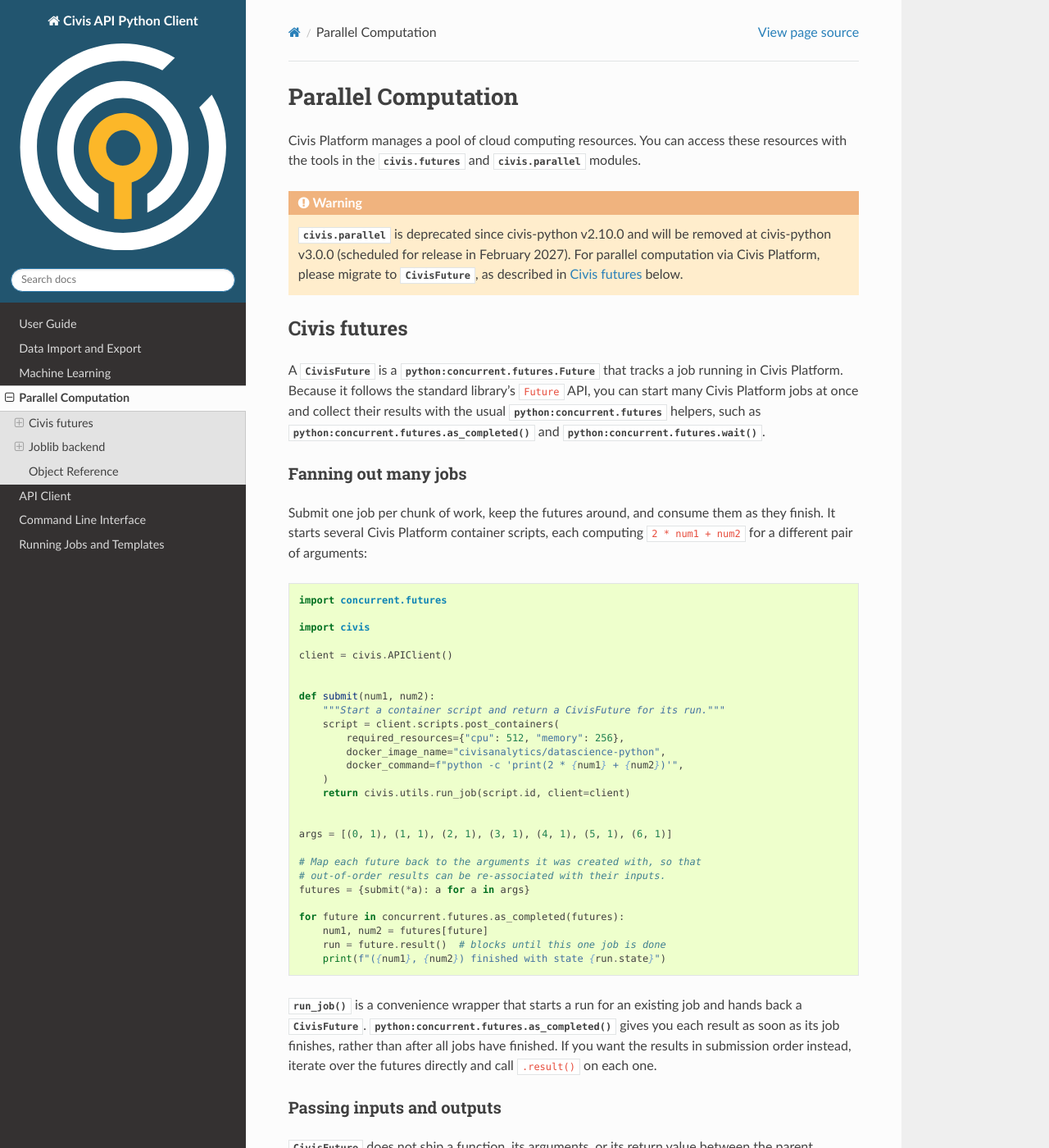
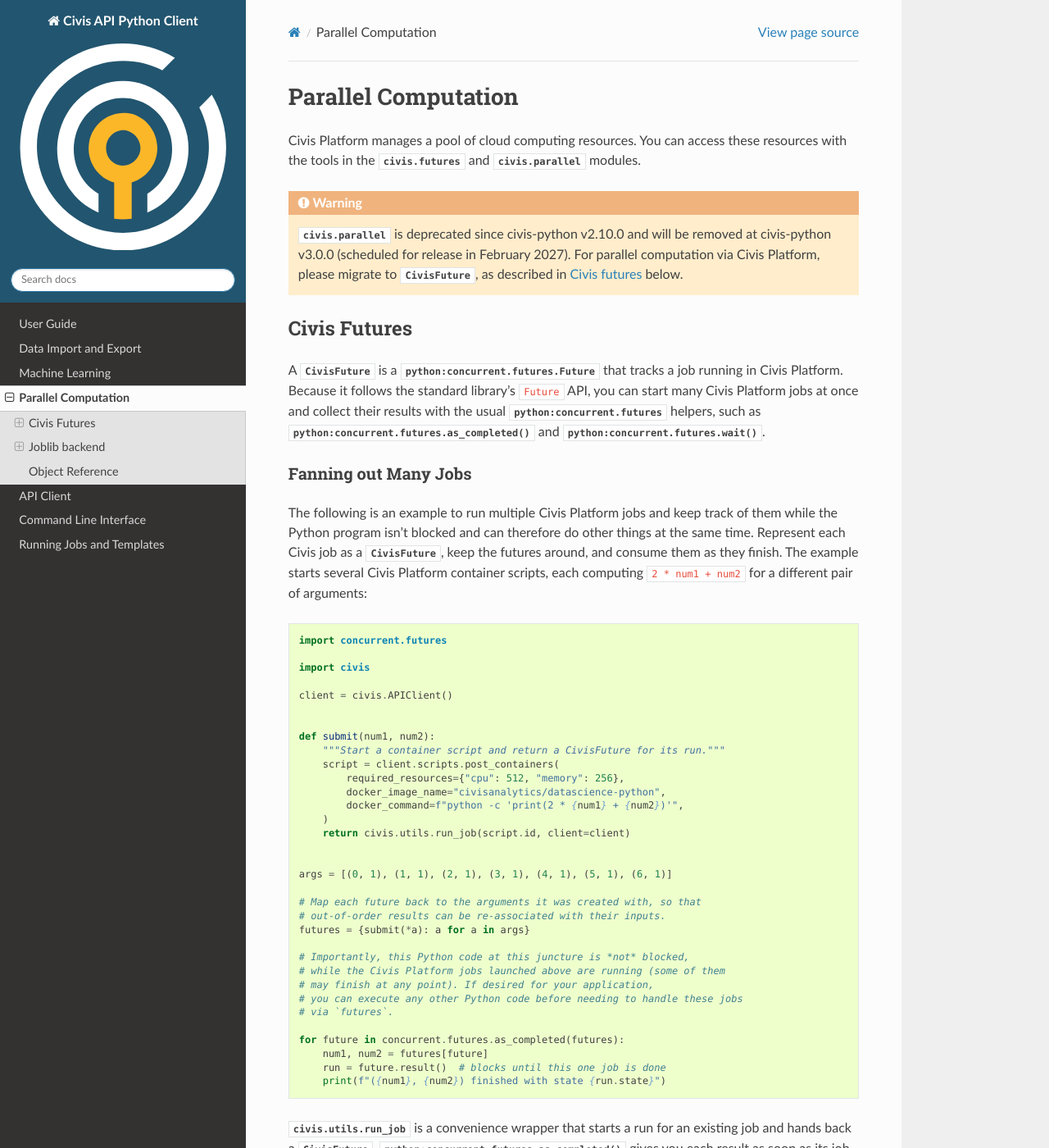
Before and after one commit to civisanalytics/civis-python, a Sphinx documentation site: the page built from docs/parallel.rst, in a window 1280 px wide and 1400 px high. Shown: the whole window at 82% size. Built offline with Sphinx 7.4.7 and the Read the Docs theme 3.1.0, drawn with Linux system fonts in a browser that asks for light colours; some of the changed text lies outside the part shown.

Commit message:
DOC update future documentation

```diff
--- a/docs/parallel.rst
+++ b/docs/parallel.rst
@@ -14,7 +14,7 @@
 
 .. _civis_futures_parallel:
 
-Civis futures
+Civis Futures
 =============
 
 A :class:`~civis.futures.CivisFuture` is a
@@ -25,11 +25,14 @@
 :func:`python:concurrent.futures.as_completed` and
 :func:`python:concurrent.futures.wait`.
 
-Fanning out many jobs
+Fanning out Many Jobs
 ---------------------
 
-Submit one job per chunk of work, keep the futures around, and consume them as
-they finish. It starts several Civis Platform
+The following is an example to run multiple Civis Platform jobs and keep track of them
+while the Python program isn't blocked and can therefore do other things at the same time.
+Represent each Civis job as a :class:`~civis.futures.CivisFuture`,
+keep the futures around, and consume them as
+they finish. The example starts several Civis Platform
 container scripts, each computing ``2 * num1 + num2`` for a different pair of
 arguments:
 
@@ -58,12 +61,18 @@
     # out-of-order results can be re-associated with their inputs.
     futures = {submit(*a): a for a in args}
 
+    # Importantly, this Python code at this juncture is *not* blocked,
+    # while the Civis Platform jobs launched above are running (some of them
+    # may finish at any point). If desired for your application,
+    # you can execute any other Python code before needing to handle these jobs
+    # via `futures`.
+
     for future in concurrent.futures.as_completed(futures):
         num1, num2 = futures[future]
         run = future.result()  # blocks until this one job is done
         print(f"({num1}, {num2}) finished with state {run.state}")
 
-:func:`~civis.utils.run_job` is a convenience wrapper that starts a run for an
+:func:`civis.utils.run_job <civis.utils.run_job>` is a convenience wrapper that starts a run for an
 existing job and hands back a :class:`~civis.futures.CivisFuture`.
 :func:`python:concurrent.futures.as_completed` gives you
 each result as soon
@@ -71,7 +80,7 @@
 results in submission order instead, iterate over the futures directly and call
 ``.result()`` on each one.
 
-Passing inputs and outputs
+Passing Inputs and Outputs
 --------------------------
 
 :class:`~civis.futures.CivisFuture` does not ship a function, its arguments,
@@ -86,6 +95,8 @@
   Civis Files.
 
 .. code-block:: python
+
+    # A parent job running a child job and retrieving its result.
 
     import io
 
@@ -119,12 +130,16 @@
 
 .. code-block:: python
 
+    # The child job.
+
     import os
 
     import civis
 
+    # Some work has happened and produced an output file.
+    output_path = "some_output.txt"
     client = civis.APIClient()
-    output_file_id = civis.io.file_to_civis(buf, name="my-output", client=client)
+    output_file_id = civis.io.file_to_civis(output_path, name="my-output", client=client)
     client.scripts.post_containers_runs_outputs(
         os.environ["CIVIS_JOB_ID"],
         os.environ["CIVIS_RUN_ID"],
@@ -132,11 +147,16 @@
         output_file_id,
     )
 
-A child job can also read the ``CIVIS_JOB_ID`` and ``CIVIS_RUN_ID`` environment
-variables to identify itself, and you can pass the parent's own job and run IDs
+As this code shows, a child job can read the ``CIVIS_JOB_ID`` and ``CIVIS_RUN_ID``
+environment
+variables to identify itself.
+
+You can also pass the parent's own job and run IDs
 down to it if the child needs to communicate back to the parent:
 
 .. code-block:: python
+
+    # A parent job passing its own job and run IDs to its child job.
 
     import os
 
@@ -165,16 +185,20 @@
 
 .. code-block:: python
 
+    # A child job that produces some result and sends it back to its parent job
+    # as a run output at the parent job.
+
     import sys
 
     import civis
 
     parent_job_id, parent_run_id = sys.argv[1], sys.argv[2]
 
+    # Some work has happened and produced an output file.
+    output_path = "some_output.txt"
+
     client = civis.APIClient()
-    output_file_id = civis.io.file_to_civis(
-        buf, name="status-from-child", client=client
-    )
+    output_file_id = civis.io.file_to_civis(output_path, client=client)
     client.scripts.post_containers_runs_outputs(
         parent_job_id,
         parent_run_id,
@@ -182,7 +206,7 @@
         output_file_id,
     )
 
-Errors, retries, and concurrency
+Errors, Retries, and Concurrency
 --------------------------------
 
 Calling ``.result()`` on a future for a job that failed raises a
@@ -484,5 +508,8 @@
 Object Reference
 ================
 
+.. autoclass:: civis.futures.CivisFuture
+   :members:
+
 .. automodule:: civis.parallel
     :members:
--- a/docs/responses.rst
+++ b/docs/responses.rst
@@ -99,9 +99,6 @@
 ..
    use ":members: json" because ListResponse subclasses `list`, and we don't want to show methods for `list`.
 
-.. autoclass:: civis.futures.CivisFuture
-   :members:
-
 Helper Functions
 ----------------
 
```
Also changed, not shown: other parts of docs/parallel.rst (+1 -1 lines).
